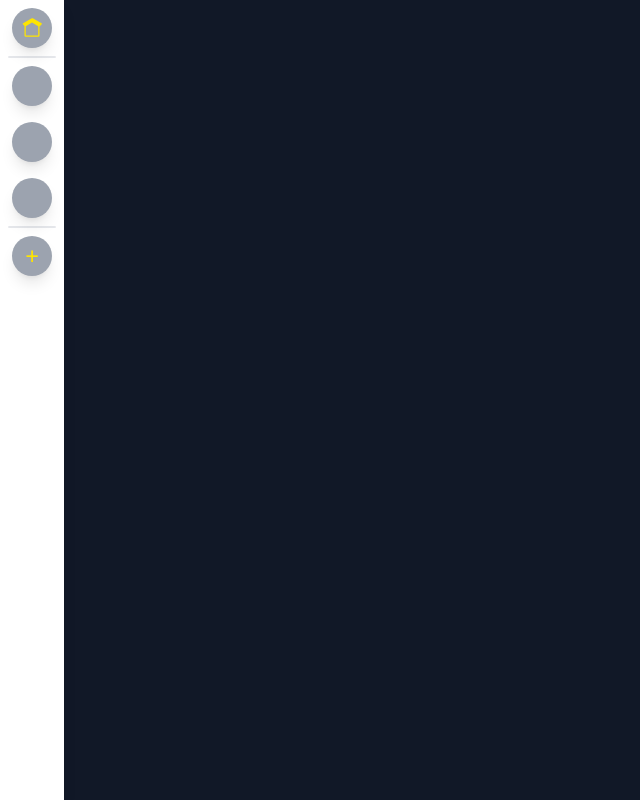
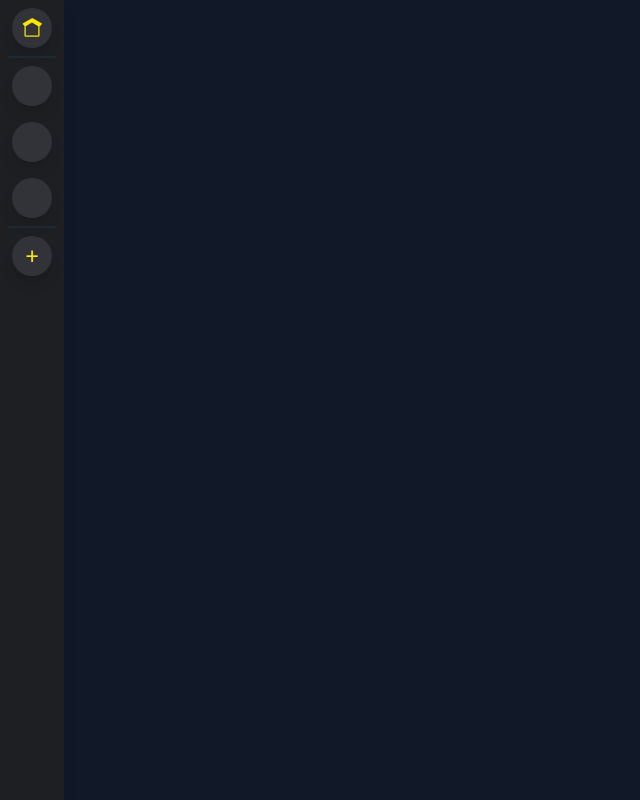
Before and after one commit to KakaoTech-14-All-in-one-move/AIM-14-FE, a React (Vite) app: page /login in a window 1280 px wide. Both pictures are taken after typing "Sample", "Sample123" into the empty fields and a click on the button "로그인". Shown: the whole page, without its empty margins (0-640 px from the left). Built offline with nearby package versions, Linux system fonts and the light colour scheme.

Commit message:
remove: dark mode setting

```diff
--- a/src/components/Home/Sidebar/index.tsx
+++ b/src/components/Home/Sidebar/index.tsx
@@ -10,7 +10,7 @@ const Sidebar: React.FC = () => {
   return (
     <div
       className="fixed top-0 left-0 h-screen w-16 flex flex-col
-                    bg-white dark:bg-discord900 shadow-lg"
+                    bg-discord900 shadow-lg"
     >
       <SidebarIcon icon={<HomeIcon />} text="홈" />
       <Divider />
--- a/src/index.css
+++ b/src/index.css
@@ -22,7 +22,7 @@ body {
   .sidebar-icon {
     @apply relative flex items-center justify-center
     h-12 w-12 mt-2 mb-2 mx-auto
-    bg-gray-400 hover:bg-kakaoYellow dark:bg-discord500
+    hover:bg-kakaoYellow bg-discord500
     text-kakaoYellow hover:text-gray-400
     hover:rounded-xl rounded-3xl
     transition-all duration-100 ease-linear
@@ -37,8 +37,8 @@ body {
   }
 
   .sidebar-hr {
-    @apply bg-gray-200 dark:bg-gray-800
-    border border-gray-200 dark:border-gray-800 rounded-full
+    @apply  bg-gray-800
+    border border-gray-800 rounded-full
     mx-2;
   }
 }
```
